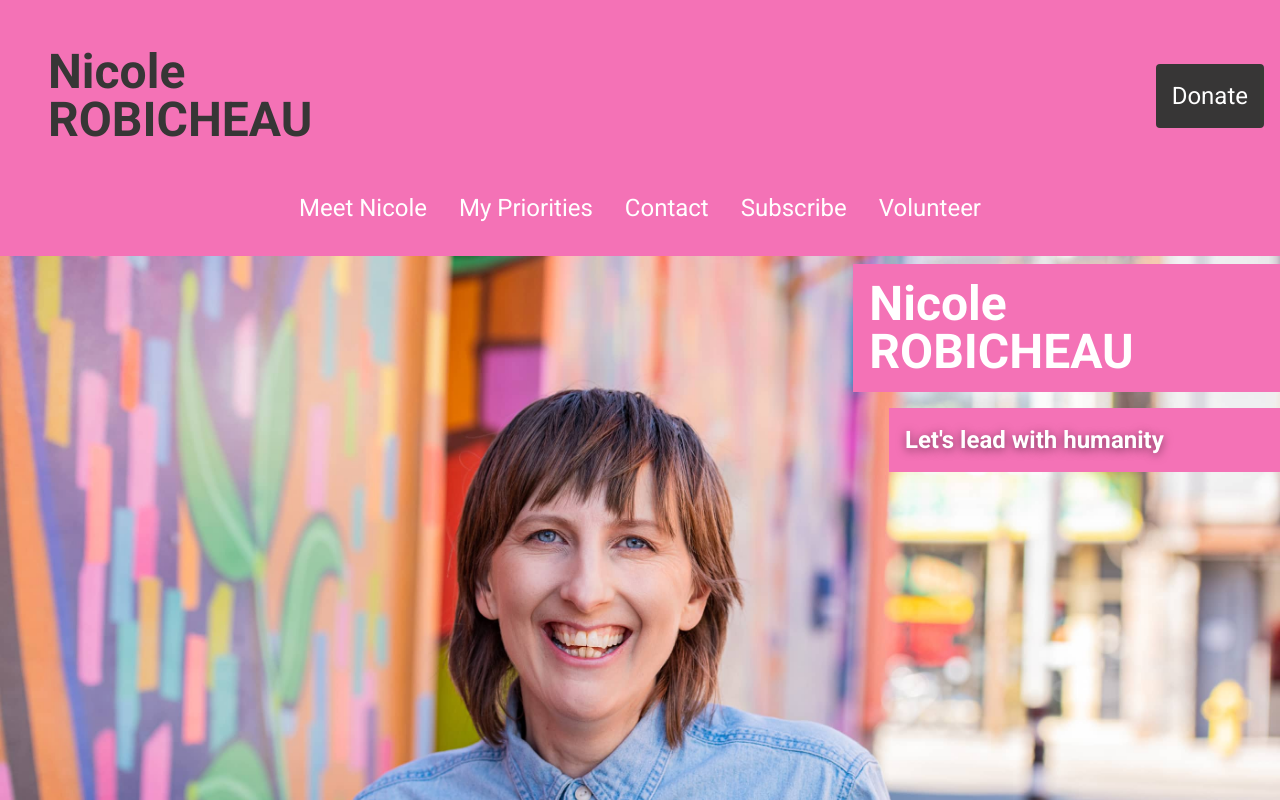
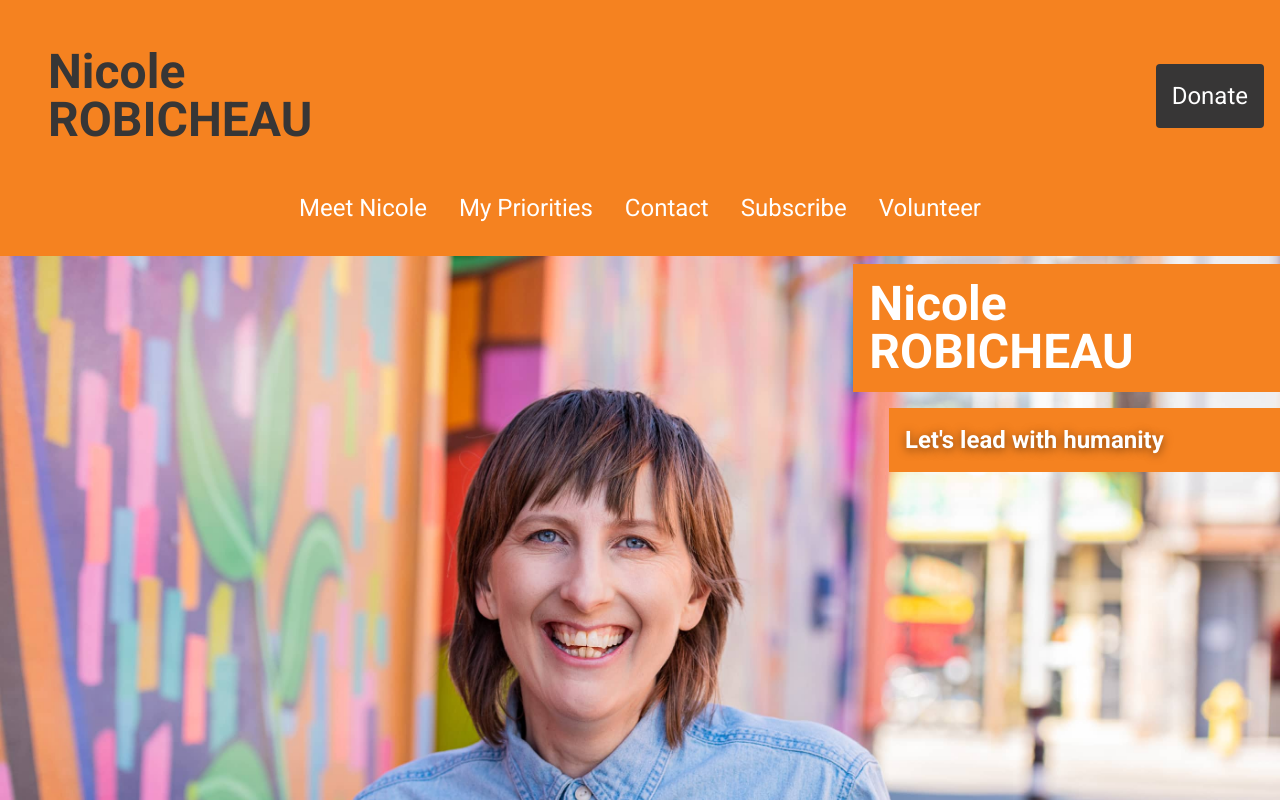
Before and after one commit to wils3005/robicheau.ca, a Next.js app: page / in a window 1280 px wide. Shown: the top 800 px of the page. Built offline with nearby package versions, Linux system fonts and the light colour scheme.

Commit message:
Thu, 19 Aug 2021 14:52:38 GMT
1 file changed, 1 insertion(+), 1 deletion(-)

```diff
--- a/tailwind.config.js
+++ b/tailwind.config.js
@@ -4,7 +4,7 @@ module.exports = {
   theme: {
     extend: {
       colors: {
-        primary: "#f472b6",
+        primary: "#f58220",
         secondary: "#373636",
       },
       height: {
```
